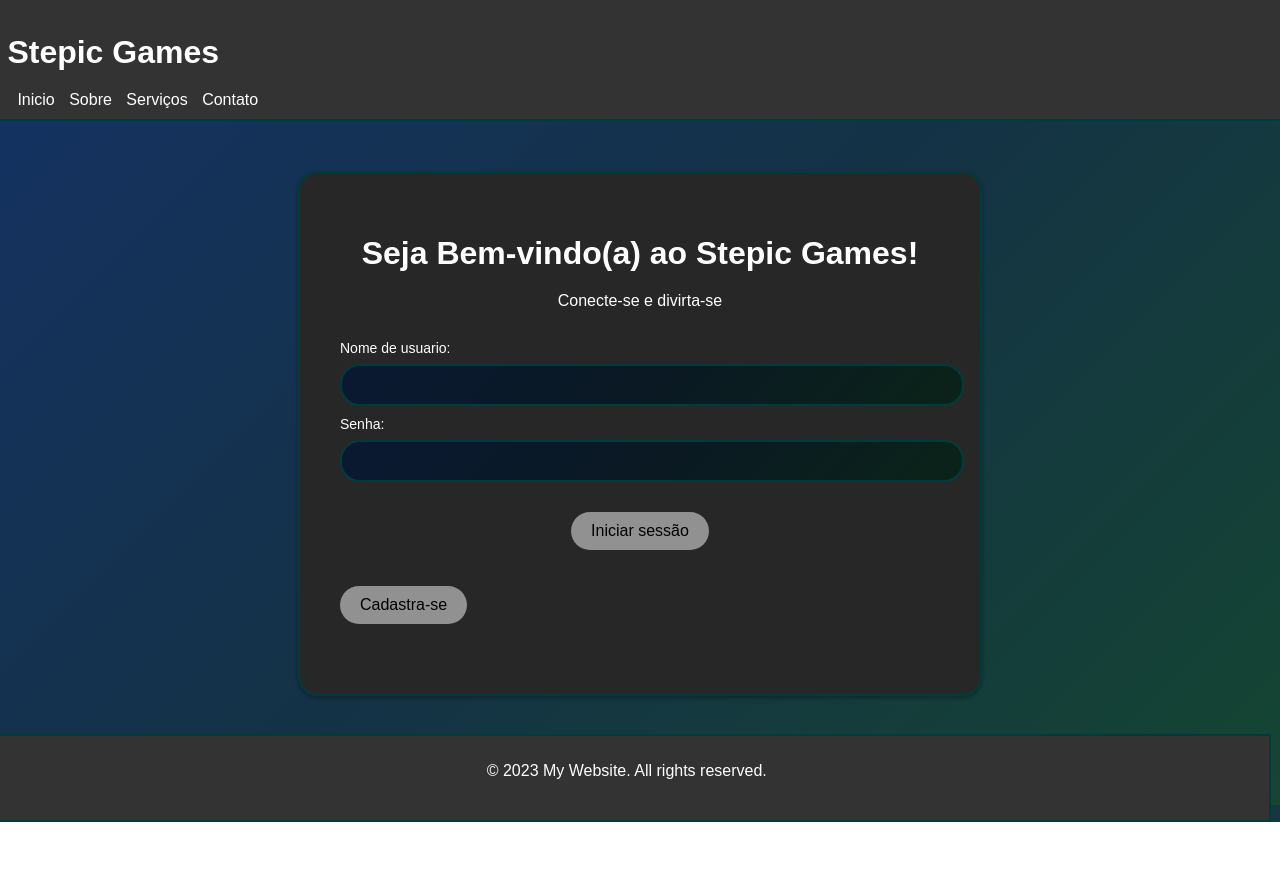
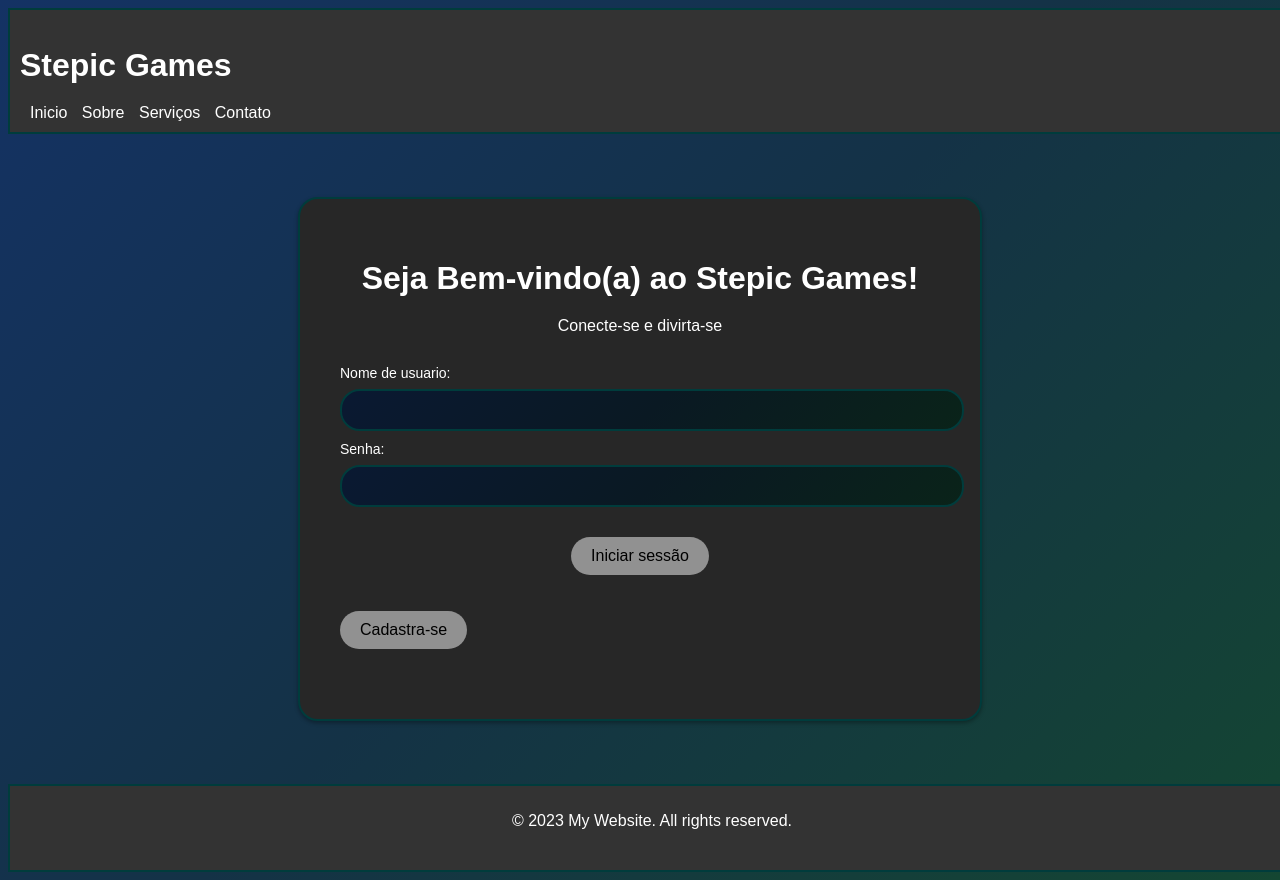
Before and after one commit to SamueLPS3/Trabalho, a plain HTML site: page index.html in a window 1280 px wide. Before the commit the page ends 822 px from the top, so only its background shows below. Drawn offline with Linux system fonts and the light colour scheme.

Commit message:
Update style.css

```diff
--- a/style.css
+++ b/style.css
@@ -83,7 +83,7 @@ textarea{
     padding: 10px;
     text-align: center;
     width: 100%;
-    margin: -2%;
+    margin: 0%;
   }
 
   nav {
@@ -92,7 +92,7 @@ textarea{
     color: #fff;
     padding: 10px;
     width: 100%;
-    margin: -1%;
+    margin: 0%;
   }
 
   nav ul {
```
